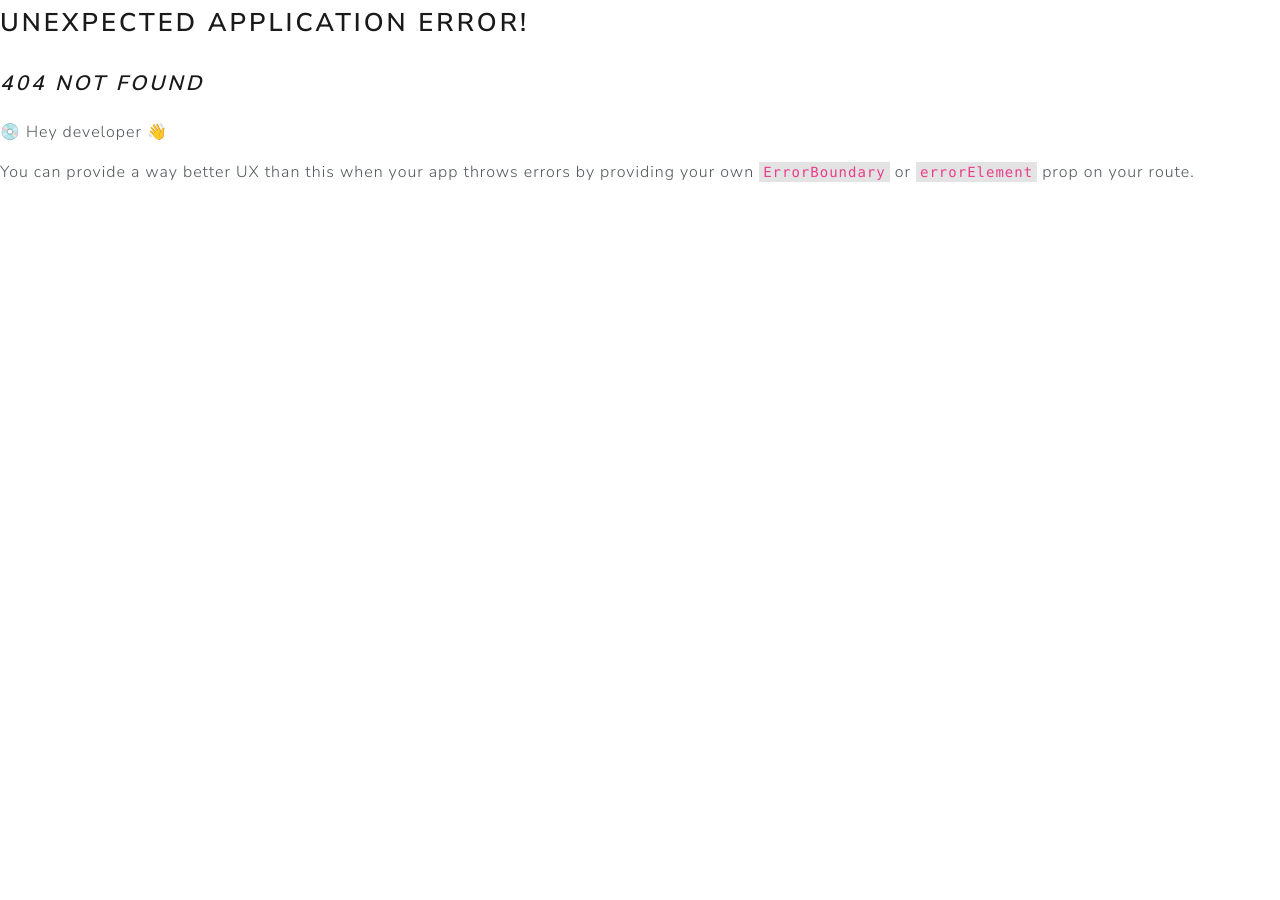
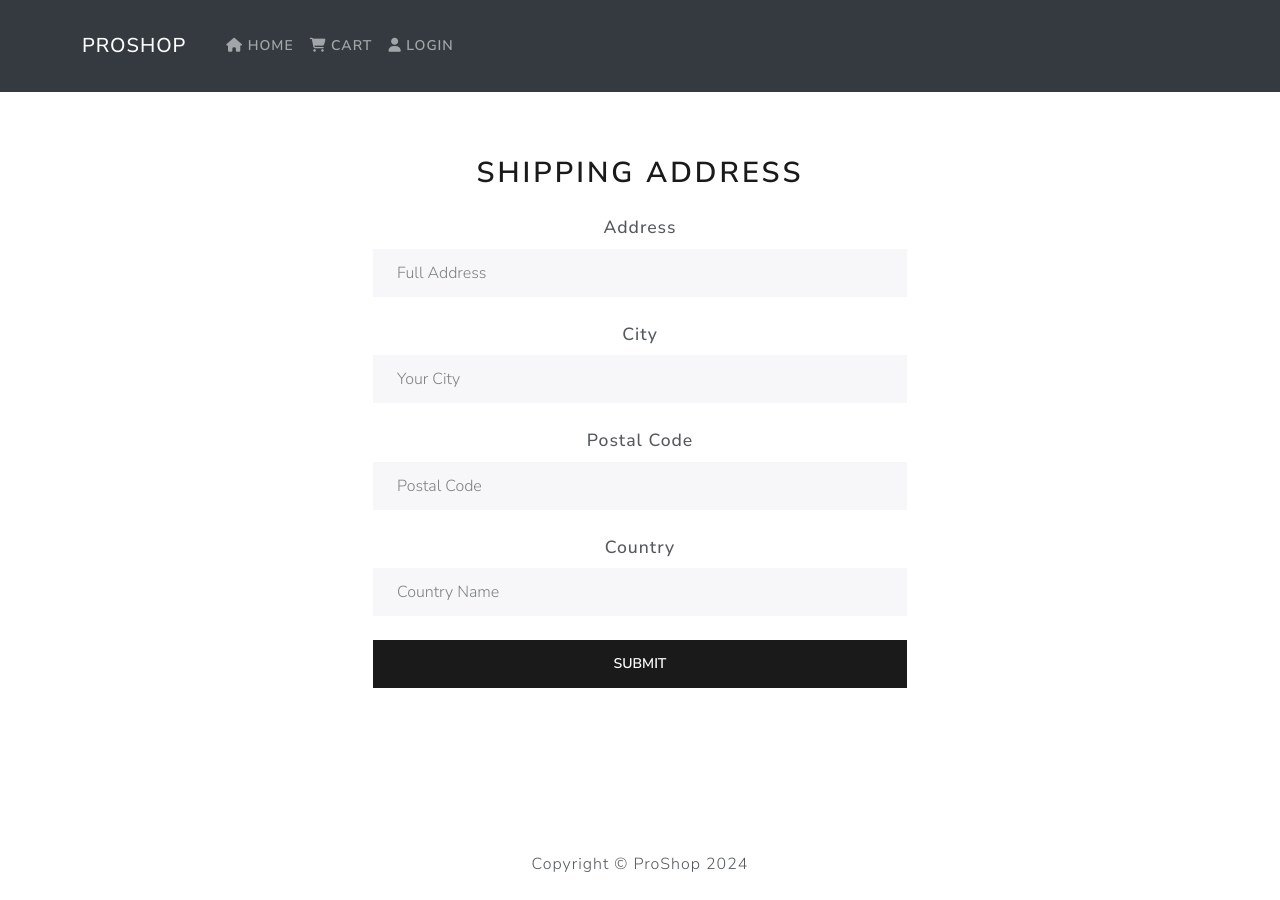
Before and after one commit to shahjalalhazari/Full-Stack-E-Commerce-site-with-Django-and-React, a React (Vite) app in the folder front-end/: page /shipping-address in a window 1280 px wide. Before the commit this address had no page. Before the commit the page ends 800 px from the top, so only its background shows below. Built offline with nearby package versions, Linux system fonts and the light colour scheme.

Commit message:
Shipping Address created with shipping form.

```diff
--- a/front-end/src/component/Header.jsx
+++ b/front-end/src/component/Header.jsx
@@ -2,12 +2,11 @@ import { Container, Nav, Navbar } from "react-bootstrap";
 import { LinkContainer } from "react-router-bootstrap";
 import NavDropdown from "react-bootstrap/NavDropdown";
 import { Link } from "react-router-dom";
-import { useDispatch } from "react-redux";
+import { useDispatch, useSelector } from "react-redux";
 import { logout } from "../actions/userActions";
 
 const Header = () => {
-  const userInfoFromLS = localStorage.getItem("userInfo");
-  const userInfo = JSON.parse(userInfoFromLS);
+  const { userInfo } = useSelector((state) => state.userLogin);
 
   const dispatch = useDispatch();
 
--- a/front-end/src/main.jsx
+++ b/front-end/src/main.jsx
@@ -11,6 +11,7 @@ import Cart from "./pages/Cart.jsx";
 import LoginPage from "./pages/LoginPage.jsx";
 import RegisterPage from "./pages/RegisterPage.jsx";
 import ProfilePage from "./pages/ProfilePage.jsx";
+import ShippingAddressPage from "./pages/ShippingAddressPage.jsx";
 
 const router = createBrowserRouter([
   {
@@ -28,6 +29,10 @@ const router = createBrowserRouter([
       {
         path: "cart/:id?",
         element: <Cart />,
+      },
+      {
+        path: "shipping-address",
+        element: <ShippingAddressPage />,
       },
       // user related pages
       {
--- a/front-end/src/pages/Cart.jsx
+++ b/front-end/src/pages/Cart.jsx
@@ -18,6 +18,8 @@ const Cart = () => {
   const dispatch = useDispatch();
   const navigate = useNavigate();
 
+  console.log(location);
+
   // product id
   const productId = location.search && Number(location.pathname.split("/")[2]);
   // product quantity
@@ -28,6 +30,9 @@ const Cart = () => {
   // Select The Cart
   const cart = useSelector((state) => state.cart);
   const cartItems = cart.cartItems;
+
+  // get user info
+  const { userInfo } = useSelector((state) => state.userLogin);
 
   useEffect(() => {
     if (productId) {
@@ -40,8 +45,11 @@ const Cart = () => {
   };
 
   const checkoutHandler = () => {
-    console.log("Go to shipping page");
-    navigate(`/login?redirect=shipping`);
+    if (!userInfo) {
+      navigate(`/user/login/`);
+    } else {
+      navigate("/shipping-address");
+    }
   };
 
   return (
--- a/front-end/src/pages/LoginPage.jsx
+++ b/front-end/src/pages/LoginPage.jsx
@@ -1,6 +1,6 @@
 import { useEffect } from "react";
 import { Button, Col, Form, Row } from "react-bootstrap";
-import FormContainer from "../component/formContainer";
+import FormContainer from "../component/FormContainer";
 import { Link, useLocation, useNavigate } from "react-router-dom";
 import { useDispatch, useSelector } from "react-redux";
 import { login } from "./../actions/userActions";
--- /dev/null
+++ b/front-end/src/pages/ShippingAddressPage.jsx
@@ -0,0 +1,64 @@
+import FormContainer from "./../component/FormContainer";
+import { Button, Form } from "react-bootstrap";
+import FormInputField from "../component/FormInputField";
+
+const ShippingAddressPage = () => {
+  const handleShippingAddress = (event) => {
+    event.preventDefault();
+
+    const form = event.target;
+    const address = form.address.value;
+    const city = form.city.value;
+    const postalCode = form.postalCode.value;
+    const country = form.country.value;
+  };
+
+  return (
+    <FormContainer>
+      <h1>Shipping Address</h1>
+      <Form onSubmit={handleShippingAddress}>
+        <div className="d-grid gap-4">
+          {/* Address Field */}
+          <FormInputField
+            id={"address"}
+            label={"Address"}
+            type={"text"}
+            placeholder={"Full Address"}
+          ></FormInputField>
+
+          {/* City Field */}
+          <FormInputField
+            id={"city"}
+            label={"City"}
+            type={"text"}
+            placeholder={"Your City"}
+          ></FormInputField>
+
+          {/* Postal Code Field */}
+          <FormInputField
+            id={"postalCode"}
+            label={"Postal Code"}
+            type={"text"}
+            placeholder={"Postal Code"}
+          ></FormInputField>
+
+          {/* Country Field */}
+          <FormInputField
+            id={"country"}
+            label={"Country"}
+            type={"text"}
+            placeholder={"Country Name"}
+          ></FormInputField>
+
+          {/* Submit Button */}
+          <Button variant="primary" type="submit">
+            Submit
+          </Button>
+        </div>
+        {/* onchange={(e) => setAddress(e.target.value)} */}
+      </Form>
+    </FormContainer>
+  );
+};
+
+export default ShippingAddressPage;
```
